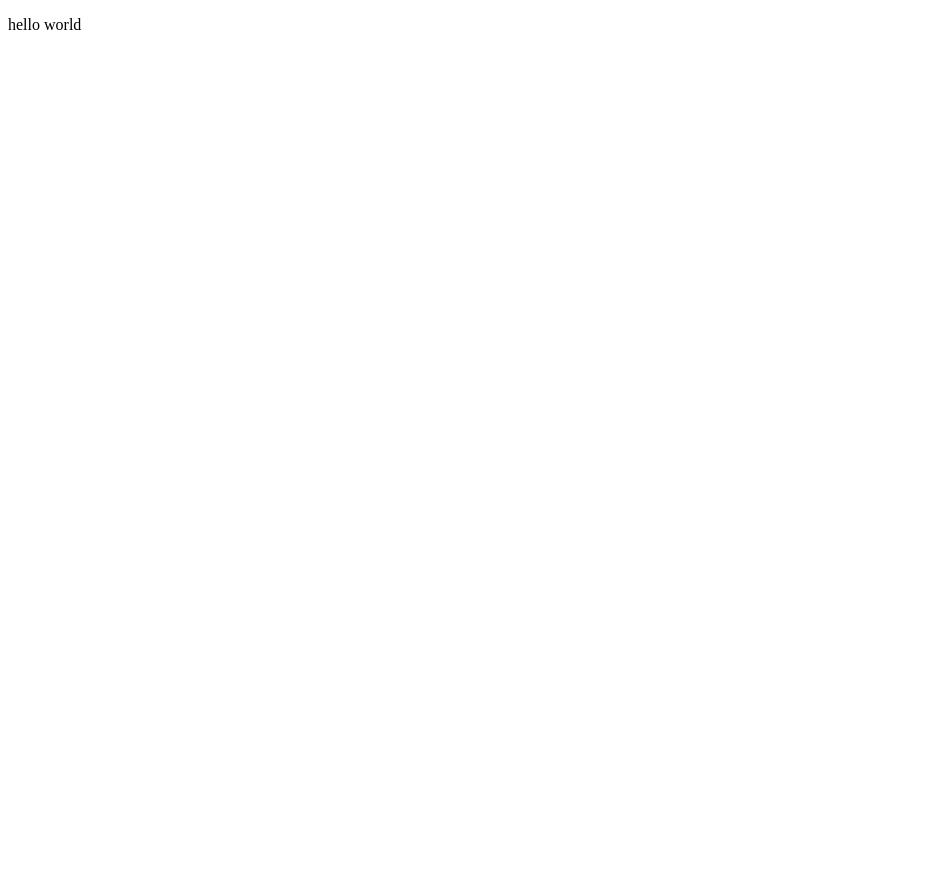
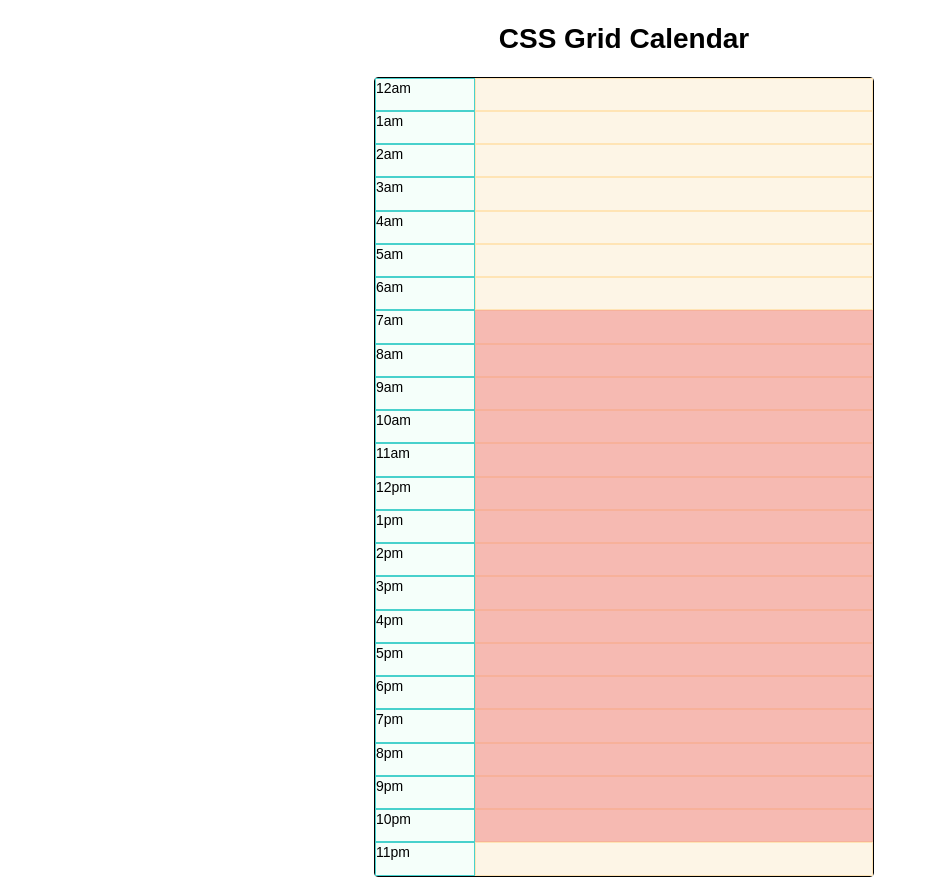
Before and after one commit to roadrunnersf/css-grid-calendar, a React (Create React App) app: page / in a window 1280 px wide. Shown: the whole page, without its empty margins (0-929 px from the left). Before the commit the page ends 800 px from the top, so only its background shows below. Built offline with nearby package versions, Linux system fonts and the light colour scheme.

Commit message:
Calendar: Basic one day calendar
Can add shifts by specifying start and end times
No reusable shift component yet.

```diff
--- a/package.json
+++ b/package.json
@@ -12,6 +12,7 @@
 		"@types/node": "^12.0.0",
 		"@types/react": "^16.9.53",
 		"@types/react-dom": "^16.9.8",
+		"dayjs": "^1.9.6",
 		"react": "^17.0.1",
 		"react-dom": "^17.0.1",
 		"react-router-dom": "^5.2.0",
--- a/src/App.tsx
+++ b/src/App.tsx
@@ -1,6 +1,21 @@
 import React from 'react'
-import { BrowserRouter as Router, Switch, Route, Link } from 'react-router-dom'
+import { BrowserRouter as Router, Switch, Route } from 'react-router-dom'
 
-const App = () => <p>hello world</p>
+import CalendarPage from 'CalendarPage'
+import GlobalStyle from 'GlobalStyle'
+import PageContainer from 'PageContainer'
+
+const App = () => (
+	<Router>
+		<GlobalStyle />
+		<PageContainer>
+			<Switch>
+				<Route path="/">
+					<CalendarPage />
+				</Route>
+			</Switch>
+		</PageContainer>
+	</Router>
+)
 
 export default App
--- /dev/null
+++ b/src/CalendarPage/Label/index.js
@@ -0,0 +1,30 @@
+import React from 'react'
+import styled from '@emotion/styled'
+import { cssGridTimeFormat, endRowLine } from 'CalendarPage/constants'
+
+const Cell = styled.div`
+	grid-column: label-start / label-end;
+	grid-row: ${p => `${p.start} / ${p.end}`};
+	height: 100%;
+	width: 100%;
+	background-color: mintcream;
+	border: 1px solid mediumturquoise;
+	display: flex;
+	align-items: flex-start;
+	font-size: 14px;
+`
+
+const Label = ({ start }) => {
+	const startRow = start.format(cssGridTimeFormat)
+	const provisionalEnd = start.add(1, 'hour').format(cssGridTimeFormat)
+
+	const endRow = provisionalEnd === '_00_00' ? endRowLine : provisionalEnd
+
+	return (
+		<Cell start={startRow} end={endRow}>
+			{start.format('ha')}
+		</Cell>
+	)
+}
+
+export default Label
--- /dev/null
+++ b/src/CalendarPage/TimeBlock/index.js
@@ -0,0 +1,26 @@
+import React from 'react'
+import styled from '@emotion/styled'
+import { cssGridTimeFormat, endRowLine } from 'CalendarPage/constants'
+
+const Cell = styled.div`
+	grid-column: cell-start / cell-end;
+	grid-row: ${p => `${p.start} / ${p.end}`};
+	height: 100%;
+	width: 100%;
+	background-color: oldlace;
+	border: 1px solid moccasin;
+	display: flex;
+	align-items: flex-start;
+	font-size: 14px;
+`
+
+const TimeBlock = ({ start }) => {
+	const startRow = start.format(cssGridTimeFormat)
+	const provisionalEnd = start.add(1, 'hour').format(cssGridTimeFormat)
+
+	const endRow = provisionalEnd === '_00_00' ? endRowLine : provisionalEnd
+
+	return <Cell start={startRow} end={endRow} />
+}
+
+export default TimeBlock
--- /dev/null
+++ b/src/CalendarPage/constants.js
@@ -0,0 +1,11 @@
+export const cssGridTimeFormat = '_HH_mm'
+
+export const dayConsts = {
+	hours: 24,
+	slotsPerHour: 1,
+	get increment() {
+		return 1 / this.slotsPerHour
+	},
+}
+
+export const endRowLine = 'END_LINE'
--- /dev/null
+++ b/src/CalendarPage/index.js
@@ -0,0 +1,68 @@
+import React, { Fragment } from 'react'
+import styled from '@emotion/styled'
+import dayjs from 'dayjs'
+
+import Label from 'CalendarPage/Label'
+import {
+	cssGridTimeFormat,
+	dayConsts,
+	endRowLine,
+} from 'CalendarPage/constants'
+import TimeBlock from './TimeBlock'
+
+const date = dayjs('2020-01-01')
+
+const timesArray = [...Array(dayConsts.hours)].map((e, i) =>
+	date.add(i, 'hours')
+)
+
+const timesForGrid = timesArray.map(timeObj => {
+	const formattedHour = timeObj.format(cssGridTimeFormat)
+
+	return `[${formattedHour}] 1fr`
+})
+
+const gridTemplateRows = `${timesForGrid.join(' ')} [${endRowLine}]`
+
+const Container = styled.div`
+	display: grid;
+	grid-template-columns: [label-start] 100px [label-end cell-start] 1fr [cell-end];
+	grid-template-rows: ${gridTemplateRows};
+	height: 800px;
+	width: 500px;
+	background-color: aliceblue;
+	border: 1px solid black;
+	border-radius: 4px;
+	&:hover {
+		background-color: azure;
+	}
+`
+
+const TestShift = styled.div`
+	grid-column: cell-start / cell-end;
+	grid-row: _07_00 / _23_00;
+	height: 100%;
+	width: 100%;
+	background-color: lightcoral;
+	opacity: 0.5;
+`
+
+const CalendarPage = () => (
+	<>
+		<div>
+			<h1>CSS Grid Calendar</h1>
+		</div>
+		<Container>
+			{/* <Label start={date.add(1, 'hours')} end={date.add(2, 'hours')} /> */}
+			{timesArray.map(dayObj => (
+				<Fragment key={dayObj.format('ha')}>
+					<Label start={dayObj} />
+					<TimeBlock start={dayObj} />
+				</Fragment>
+			))}
+			<TestShift />
+		</Container>
+	</>
+)
+
+export default CalendarPage
--- /dev/null
+++ b/src/GlobalStyle.js
@@ -0,0 +1,39 @@
+import React from 'react'
+import { Global, css } from '@emotion/react'
+
+const GlobalStyle = () => (
+	<Global
+		styles={css`
+			body {
+				margin: 0px;
+				padding: 0px;
+				font-family: Arial, 'Helvetica Neue', Helvetica, sans-serif;
+				font-size: 14px;
+
+				line-height: 1.4;
+			}
+			button,
+			div,
+			p,
+			textarea,
+			input {
+				box-sizing: border-box;
+				color: inherit;
+				font: inherit;
+				font-size: inherit;
+				font-stretch: normal;
+				border: none;
+				box-shadow: none;
+				margin: 0px;
+				:focus {
+					outline: 0;
+				}
+			}
+
+			textarea {
+				cursor: auto;
+			}
+		`}
+	/>
+)
+export default GlobalStyle
--- /dev/null
+++ b/src/PageContainer.tsx
@@ -0,0 +1,14 @@
+import styled from '@emotion/styled'
+
+const PageContainer = styled.div`
+	height: 100%;
+	width: 100%;
+	max-width: 1200px;
+	margin-right: 24px;
+	margin-left: 24px;
+	display: flex;
+	flex-direction: column;
+	align-items: center;
+`
+
+export default PageContainer
--- a/tsconfig.json
+++ b/tsconfig.json
@@ -1,5 +1,6 @@
 {
 	"compilerOptions": {
+		"baseUrl": "src",
 		"target": "es5",
 		"lib": ["dom", "dom.iterable", "esnext"],
 		"allowJs": true,
```
Also changed, not shown: 1 other file (tests, documents, lock files or other folders).
